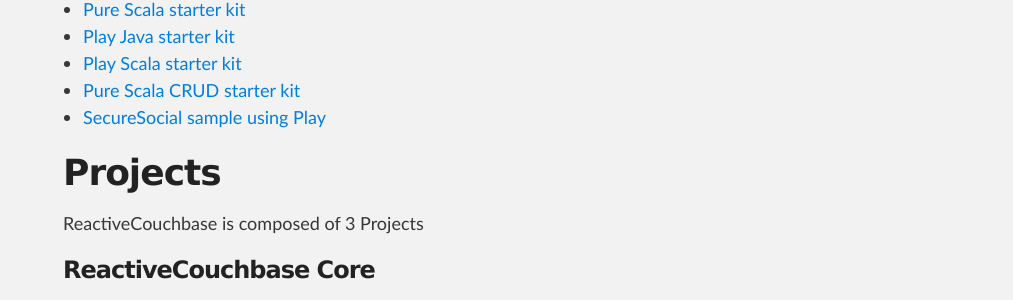
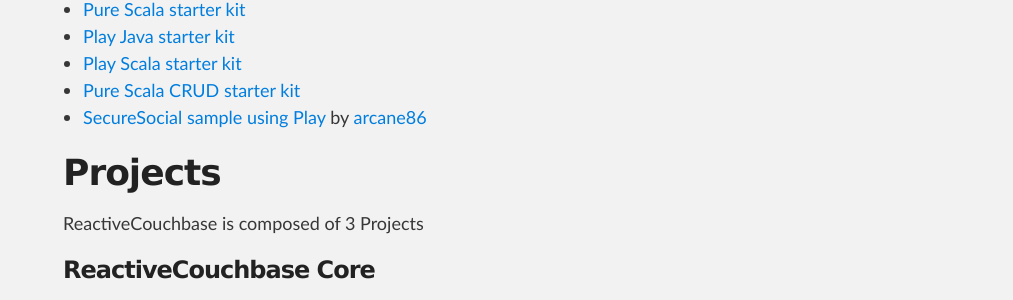
Before and after one commit to hxtpoe/reactivecouchbase.github.io, a Jekyll site: the page built from index.md, in a window 1280 px wide and 900 px high, scrolled down 5743 px. Shown: the part 154-454 px from the top of the window, without its empty margins (267-1280 px from the left). Built offline with Jekyll 4.4.1, drawn with Linux system fonts in a browser that asks for light colours; Markdown is read by kramdown in place of the engine named in the settings; comment, search, counter and statistics services are not loaded.

```diff
--- a/index.md
+++ b/index.md
@@ -256,7 +256,7 @@ You can also find starter kits to quickly bootstrap projects
 * <a href="https://github.com/ReactiveCouchbase/play-java-starter-kit">Play Java starter kit</a>
 * <a href="https://github.com/ReactiveCouchbase/play-scala-starter-kit">Play Scala starter kit</a>
 * <a href="https://github.com/ReactiveCouchbase/play-scrud-starter-kit">Pure Scala CRUD starter kit</a>
-* <a href="https://github.com/arcane86/ReactiveCouchbase-SecureSocial-Sample">SecureSocial sample using Play</a>
+* <a href="https://github.com/arcane86/ReactiveCouchbase-SecureSocial-Sample">SecureSocial sample using Play</a> by <a href="https://github.com/arcane86">arcane86</a>
 
 Projects
 ======================
```
